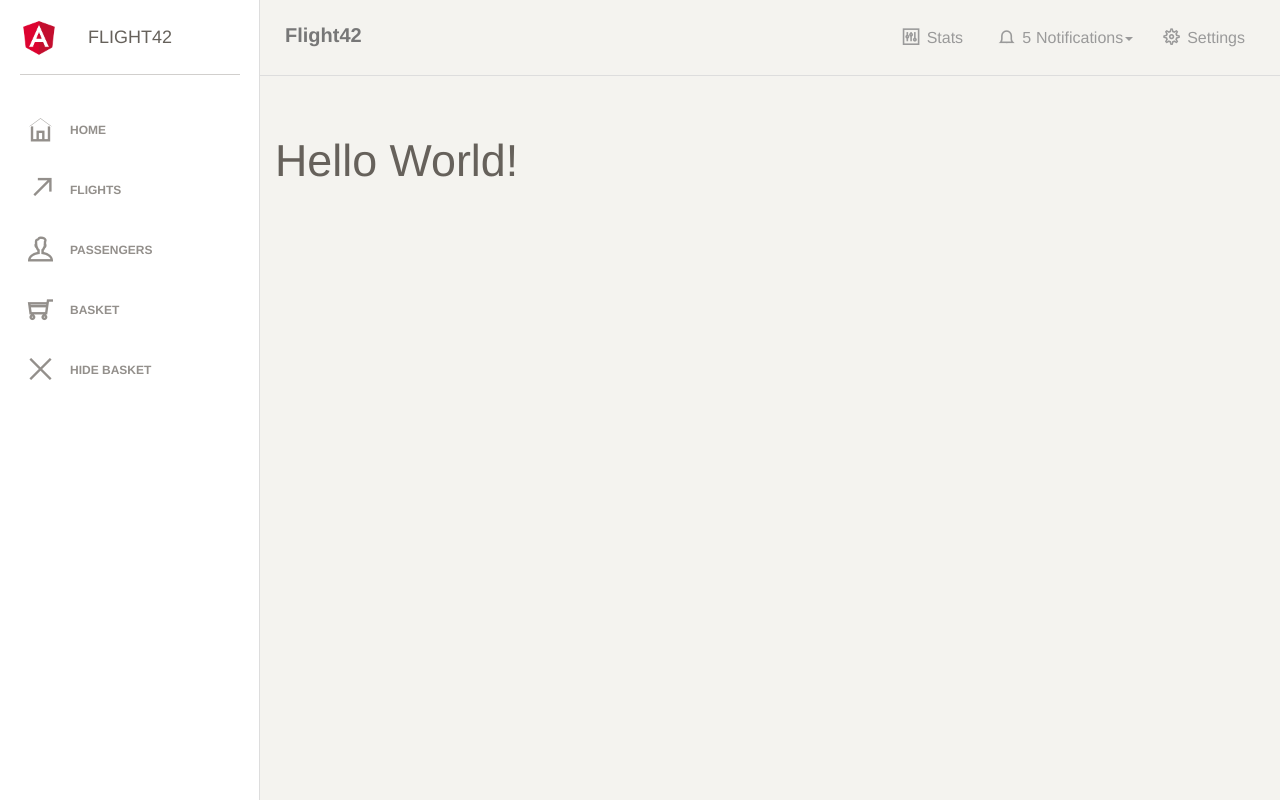
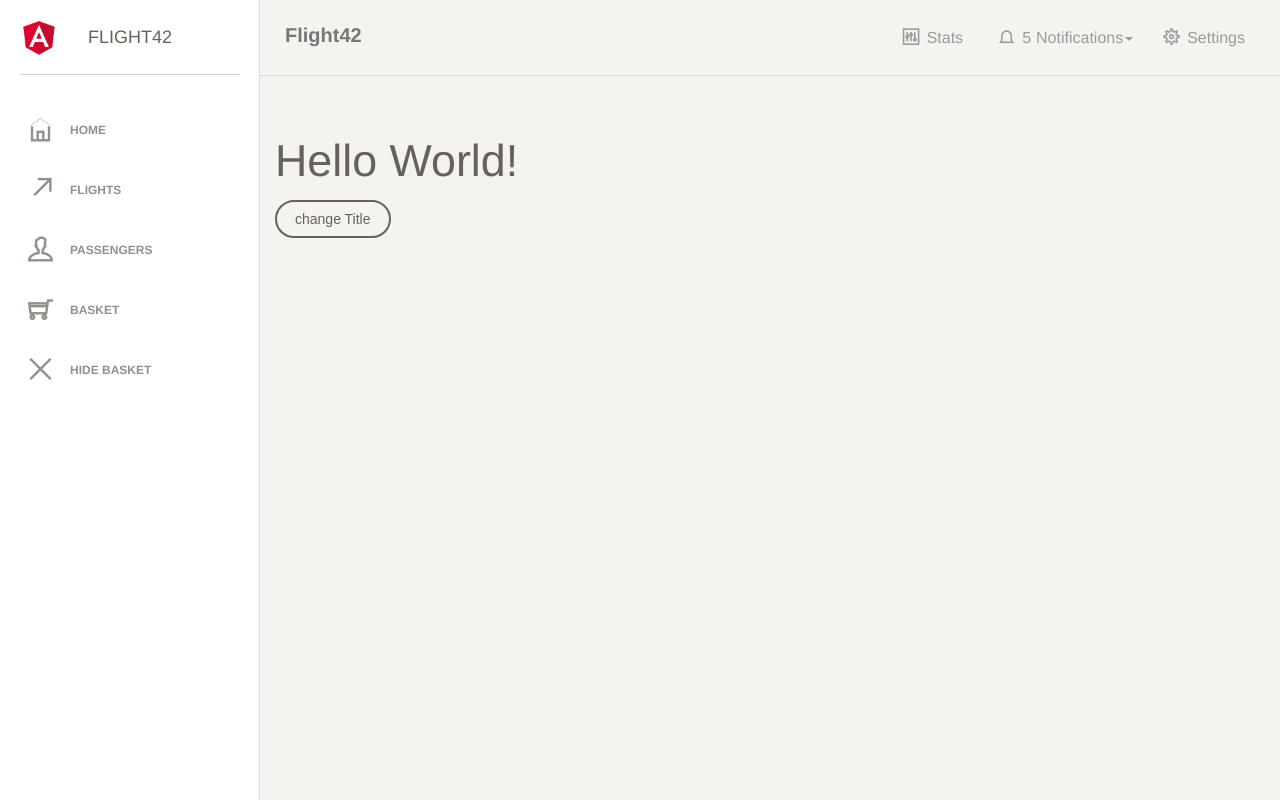
Before and after one commit to mikezks/20211129, an Angular app: page / in a window 1280 px wide. Built offline with nearby package versions, Linux system fonts and the light colour scheme; a web font is replaced by a local one.

Commit message:
Bindings, change Title

```diff
--- a/src/app/app.component.html
+++ b/src/app/app.component.html
@@ -10,7 +10,7 @@
       <div class="content">
 
           <h1>{{title}}</h1>
-
+          <button class="btn btn-default" (click)="changeTitle()">change Title</button>
       </div>
   </div>
 
--- a/src/app/app.component.ts
+++ b/src/app/app.component.ts
@@ -7,4 +7,8 @@ import { Component, OnInit } from '@angular/core';
 })
 export class AppComponent  {
   title = 'Hello World!';
+
+  changeTitle(): void {
+    this.title = 'Hi Angular! :)';
+  }
 }
```
